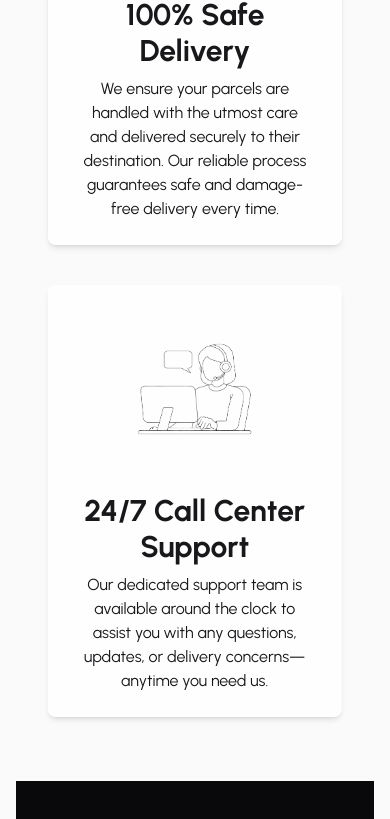
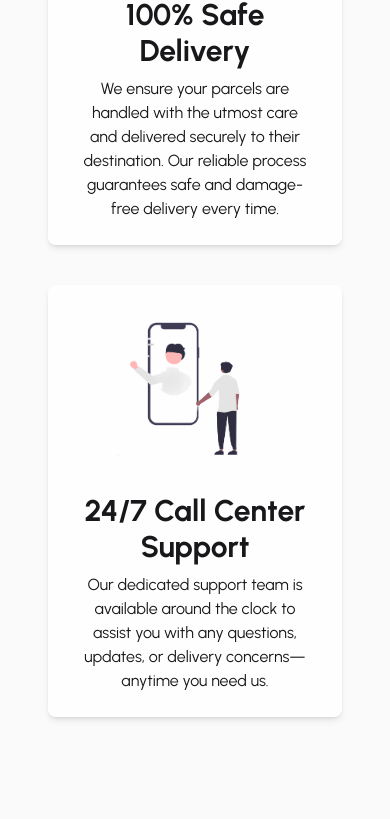
Before and after one commit to mdtanvirislamrakib/Zap-Shift-Client-Side, a React (Vite) app: page / in a window 390 px wide. Shown: the part 4428-5247 px from the top of the page. Built offline with nearby package versions, Linux system fonts and the light colour scheme.

Commit message:
BeMarchent section added

```diff
--- /dev/null
+++ b/src/Components/BeMarchent/BeMarchent.jsx
@@ -0,0 +1,46 @@
+import React from "react";
+import bannerBg from "../../assets/be-a-merchant-bg.png"; // background wave effect
+import boxImage from "../../assets/location-merchant.png"; // box + location image
+
+const BeMerchant = () => {
+  return (
+    <section className="relative bg-[#003D3C] text-white rounded-2xl overflow-hidden my-10">
+      {/* Background image on left to center */}
+      <img
+        src={bannerBg}
+        alt="Background"
+        className="absolute -top-80 -rotate-12 left-0 right-0 w-full opacity-80 z-0"
+      />
+
+      <div className="relative z-10 max-w-6xl mx-auto px-6 py-12 flex flex-col lg:flex-row items-center justify-between gap-8">
+        {/* Left Side Text */}
+        <div className="lg:w-1/2 text-center lg:text-left space-y-4">
+          <h2 className="text-3xl font-bold leading-snug">
+            Merchant and Customer Satisfaction<br />
+            is Our First Priority
+          </h2>
+          <p className="text-base text-gray-200">
+            We offer the lowest delivery charge with the highest value along with 100% safety of your product.
+            Profast courier delivers your parcels in every corner of Bangladesh right on time.
+          </p>
+
+          <div className="flex flex-col sm:flex-row items-center gap-4 pt-4">
+            <button className="bg-[#CAEB66] text-[#003D3C] font-semibold px-5 py-2 rounded-full hover:bg-lime-400 transition">
+              Become a Merchant
+            </button>
+            <button className="border border-[#CAEB66] text-[#CAEB66] font-semibold px-5 py-2 rounded-full hover:bg-[#CAEB66] hover:text-[#003D3C] transition">
+              Earn with Profast Courier
+            </button>
+          </div>
+        </div>
+
+        {/* Right Side Image */}
+        <div className="lg:w-1/2 flex justify-center">
+          <img src={boxImage} alt="Box with location" className="h-48 md:h-60 object-contain" />
+        </div>
+      </div>
+    </section>
+  );
+};
+
+export default BeMerchant;
--- a/src/Components/FeatureCards/BenefitsSection.jsx
+++ b/src/Components/FeatureCards/BenefitsSection.jsx
@@ -30,7 +30,7 @@ const features = [
 const BenefitsSection = () => {
     return (
         <section className="py-16">
-            <div className="max-w-6xl mx-auto px-8 grid gap-10">
+            <div className=" px-8 grid gap-10">
                 {features.map((feature, idx) => (
                     <div
                         data-aos={feature.fade}
--- a/src/Pages/Home.jsx
+++ b/src/Pages/Home.jsx
@@ -4,6 +4,7 @@ import OurServices from '../Components/OurServices/OurServices';
 import HowItWorks from '../Components/HowItWorks/HowItWorks';
 import ClientSlider from '../Components/ClientSlider/ClientSlider';
 import BenefitsSection from '../Components/FeatureCards/BenefitsSection';
+import BeMerchant from '../Components/BeMarchent/BeMarchent';
 
 const Home = () => {
     return (
@@ -13,6 +14,7 @@ const Home = () => {
             <OurServices></OurServices>
             <ClientSlider></ClientSlider>
             <BenefitsSection></BenefitsSection>
+            <BeMerchant></BeMerchant>
         </div>
     );
 };
```
Also changed, not shown: src/assets/be-a-merchant-bg.png, src/assets/call-support.png.
